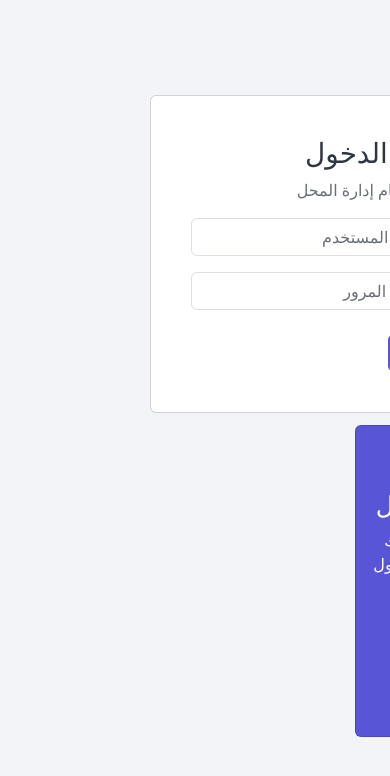
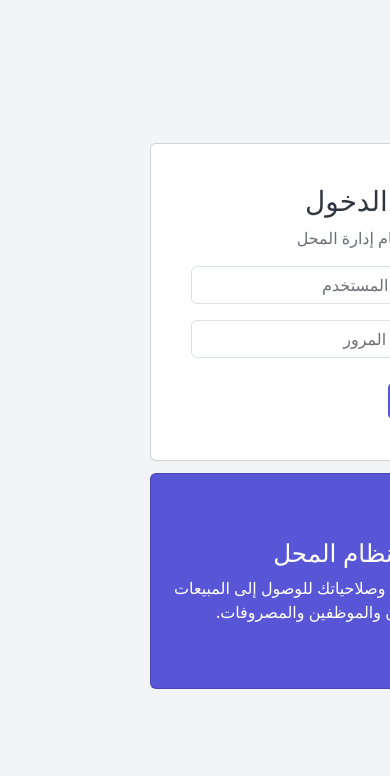
Before and after one commit to 3madpubg/Clothes_system, a React (Vite) app in the folder Front-end/: page /#/login in a window 390 px wide. Shown: the top 776 px of the page. Built offline with nearby package versions, Linux system fonts and the light colour scheme; no server answers; some icons are missing.

Commit message:
fix: add preview config for railway

```diff
--- a/Front-end/src/css/component-styles.css
+++ b/Front-end/src/css/component-styles.css
@@ -68,3 +68,8 @@
 .brand-logo-current {
   fill: currentColor;
 }
+@media (max-width: 768px) {
+  .login-register-card {
+    width: 100%;
+  }
+}
```
